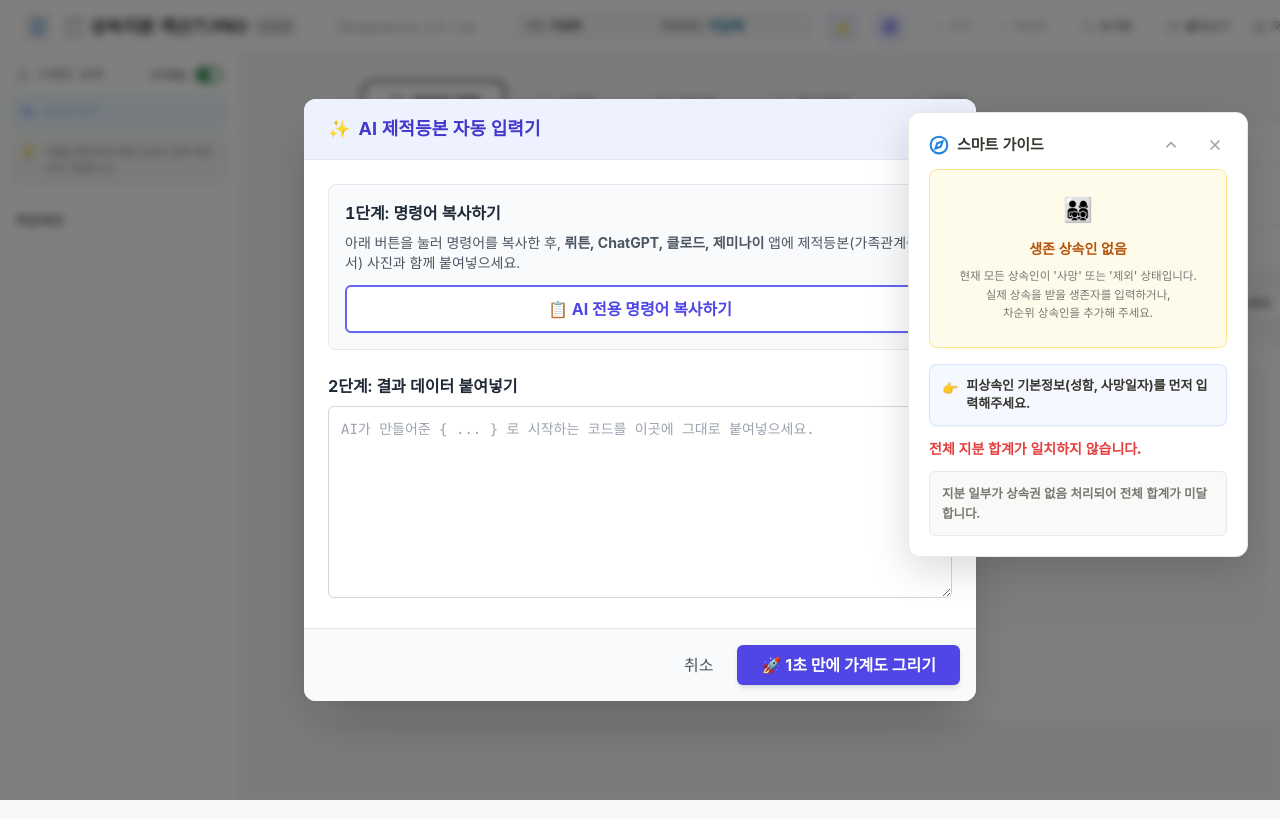
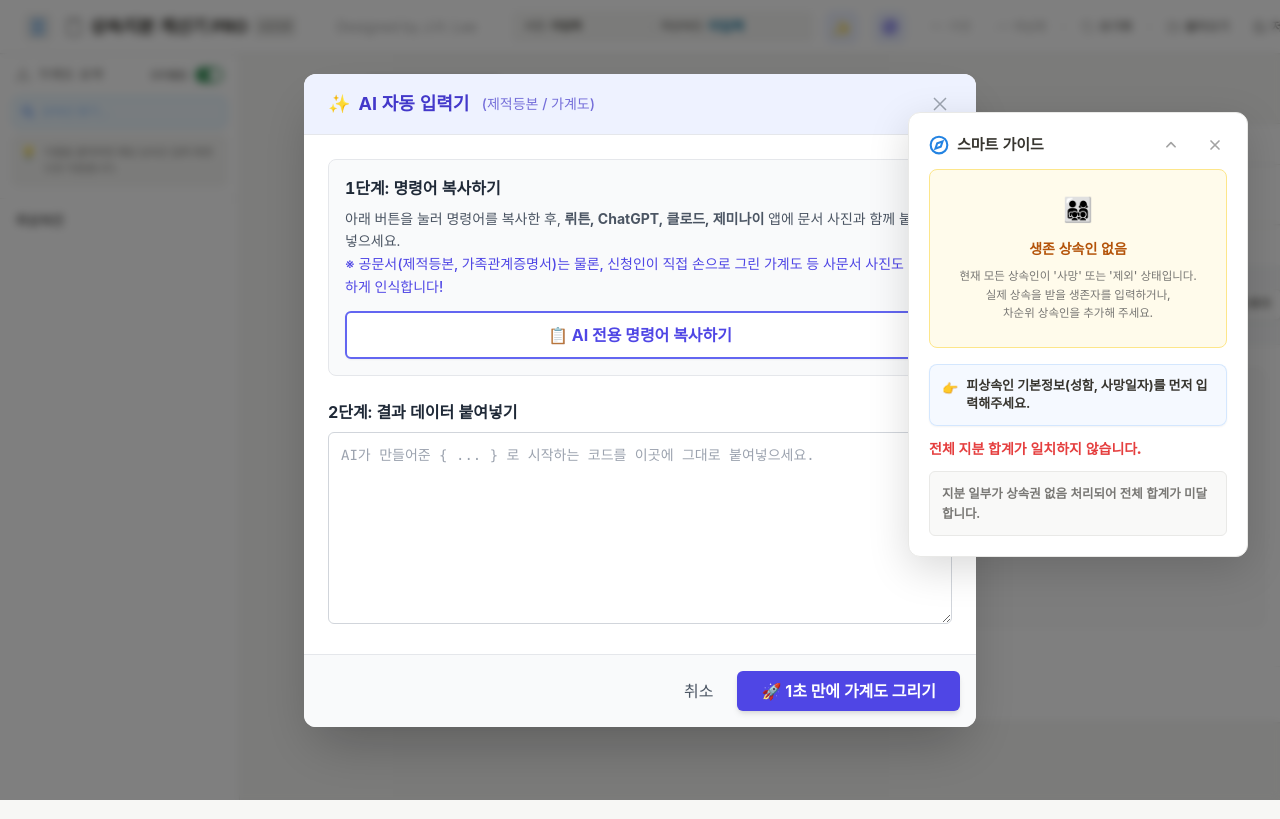
Before and after one commit to wallmendi-beep/inherit-calc, a React (Vite) app: page / in a window 1280 px wide. Both pictures are taken after a click on the button "AI 자동입력 마법사". Shown: the top 819 px of the page. Built offline with nearby package versions, Linux system fonts and the light colour scheme; the HTML template or start-up script is replaced by a standard one; a web font is replaced by a local one.

Commit message:
feat: AI 자동 입력기 가계도 및 사문서 지원 안내 문구 추가

```diff
--- a/src/App.jsx
+++ b/src/App.jsx
@@ -3329,7 +3329,7 @@ function App() {
               {/* 헤더 */}
               <div className="px-6 py-4 border-b border-gray-200 dark:border-neutral-700 flex justify-between items-center bg-indigo-50 dark:bg-indigo-900/30">
                 <h2 className="text-lg font-bold text-indigo-700 dark:text-indigo-300 flex items-center gap-2">
-                  <span>✨</span> AI 제적등본 자동 입력기
+                  <span>✨</span> AI 자동 입력기 <span className="text-sm font-medium opacity-70 ml-1">(제적등본 / 가계도)</span>
                 </h2>
                 <button onClick={() => setIsAiModalOpen(false)} className="text-gray-400 hover:text-gray-600">
                   <IconX className="w-6 h-6" />
@@ -3340,8 +3340,9 @@ function App() {
                 {/* 1단계: 프롬프트 영역 */}
                 <div className="mb-6 p-4 bg-gray-50 dark:bg-neutral-700/50 rounded-lg border border-gray-200 dark:border-neutral-600">
                   <h3 className="font-bold text-gray-800 dark:text-gray-200 mb-2">1단계: 명령어 복사하기</h3>
-                  <p className="text-sm text-gray-600 dark:text-gray-400 mb-3">
-                    아래 버튼을 눌러 명령어를 복사한 후, <b>뤼튼, ChatGPT, 클로드, 제미나이</b> 앱에 제적등본(가족관계증명서) 사진과 함께 붙여넣으세요.
+                  <p className="text-sm text-gray-600 dark:text-gray-400 mb-3 leading-relaxed">
+                    아래 버튼을 눌러 명령어를 복사한 후, <b>뤼튼, ChatGPT, 클로드, 제미나이</b> 앱에 문서 사진과 함께 붙여넣으세요.<br/>
+                    <span className="text-indigo-600 dark:text-indigo-400 font-medium">※ 공문서(제적등본, 가족관계증명서)는 물론, 신청인이 직접 손으로 그린 가계도 등 사문서 사진도 완벽하게 인식합니다!</span>
                   </p>
                   <button
                     onClick={() => {
```
